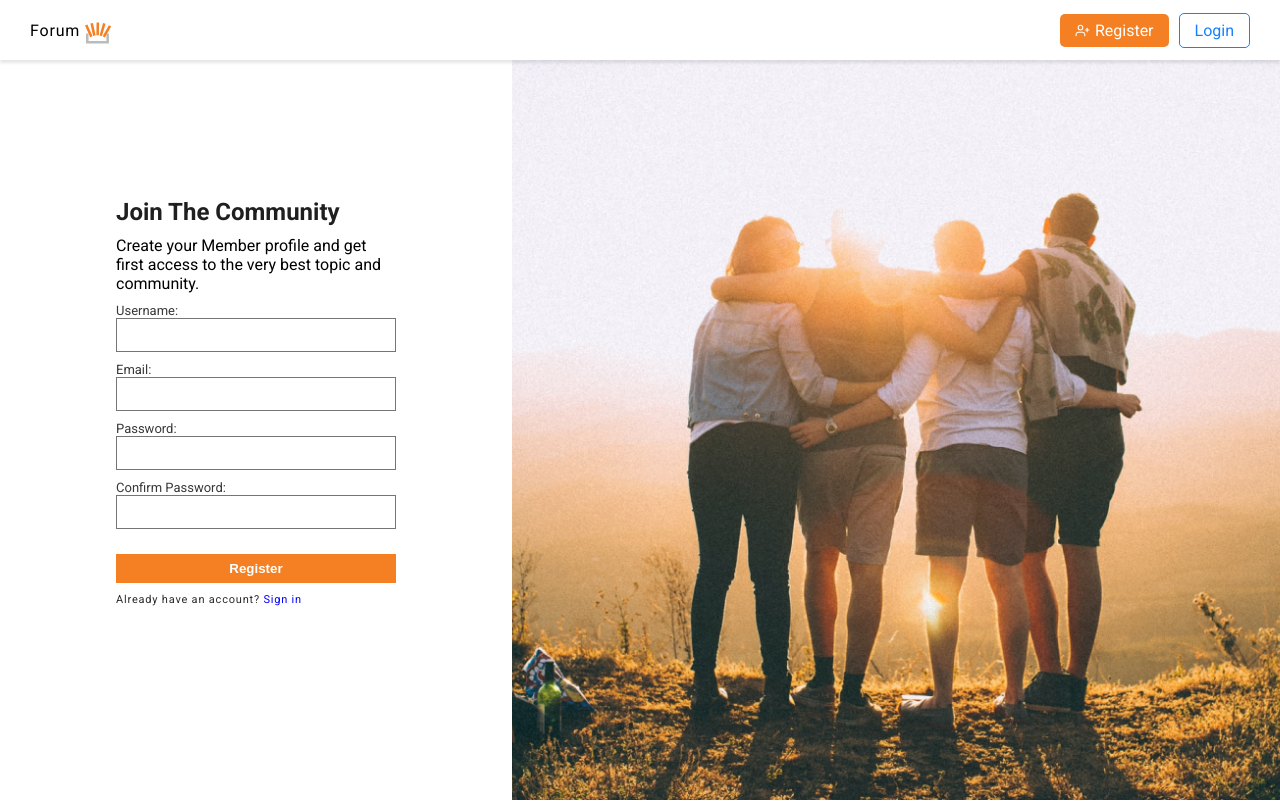
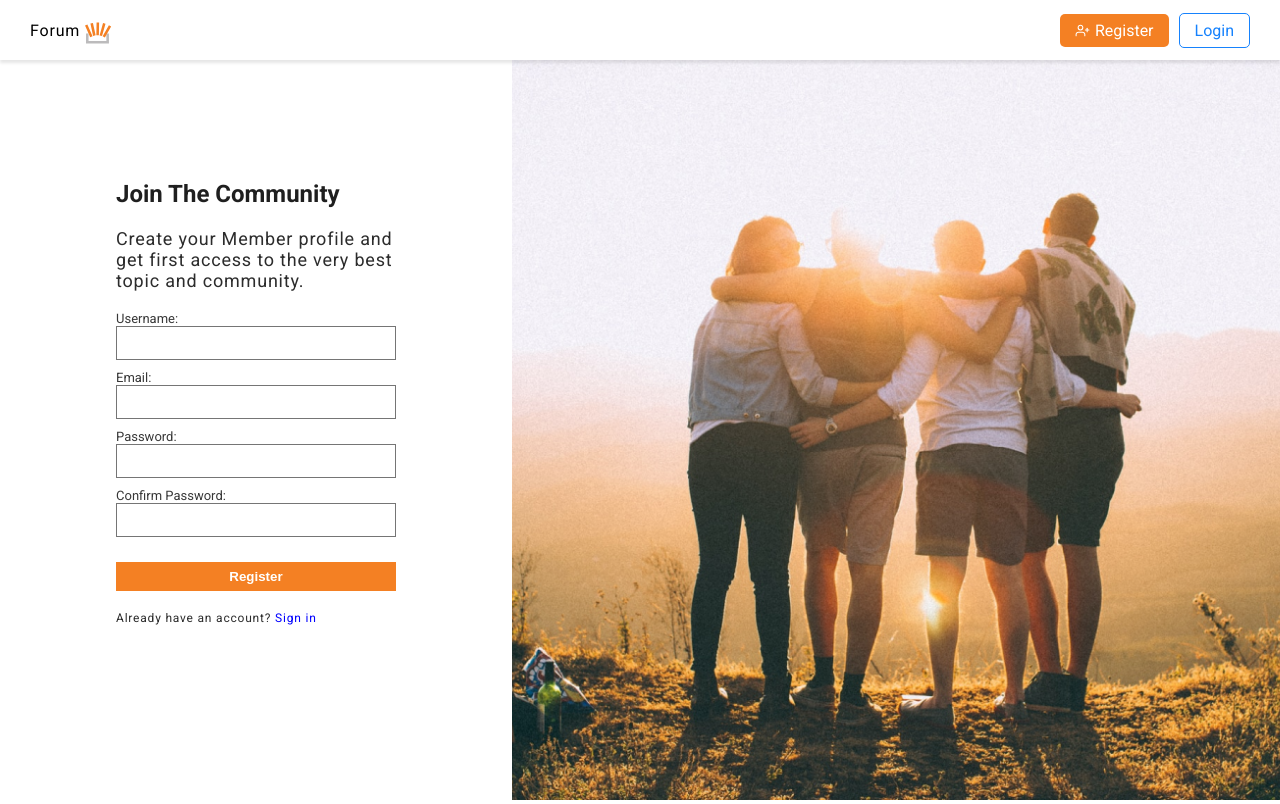
Before and after one commit to kelvintony/Forum_App, a Next.js app: page /signup in a window 1280 px wide. Built offline with nearby package versions, Linux system fonts and the light colour scheme.

Commit message:
little update

```diff
--- a/pages/signin.jsx
+++ b/pages/signin.jsx
@@ -13,7 +13,9 @@ const signin = () => {
 				<div className={styles.register_inner_container}>
 					<div className={styles.container_a}>
 						<h3>We&apos;ve Missed You</h3>
-						<p>Kindly signin and get first access to the very best topic and community.</p>
+						<p className={styles.container_p}>
+							Kindly signin and get first access to the very best topic and community.
+						</p>
 
 						<label htmlFor='email'>
 							Email: <br />
--- a/pages/signup.jsx
+++ b/pages/signup.jsx
@@ -13,7 +13,9 @@ const signup = () => {
 				<div className={styles.register_inner_container}>
 					<div className={styles.container_a}>
 						<h3>Join The Community</h3>
-						<p>Create your Member profile and get first access to the very best topic and community.</p>
+						<p className={styles.container_p}>
+							Create your Member profile and get first access to the very best topic and community.
+						</p>
 
 						<label htmlFor='username'>
 							Username: <br />
--- a/styles/Signup.module.css
+++ b/styles/Signup.module.css
@@ -22,13 +22,15 @@
 	font-size: 24px;
 	font-weight: 900px;
 	color: rgb(31, 31, 31);
+	margin-bottom: 10px;
 }
 
-.container_a > p:first-child {
+.container_a .container_p {
 	font-size: 18px;
 	font-weight: 300px;
 	color: rgb(44, 44, 44);
 	letter-spacing: 0.05rem;
+	margin-bottom: 10px;
 }
 
 .container_a label {
@@ -69,7 +71,8 @@
 }
 
 .already_signup {
-	font-size: 11px;
+	font-size: 12px;
+	margin-top: 10px;
 	font-weight: 300px;
 	color: rgb(44, 44, 44);
 	letter-spacing: 0.05rem;
```
